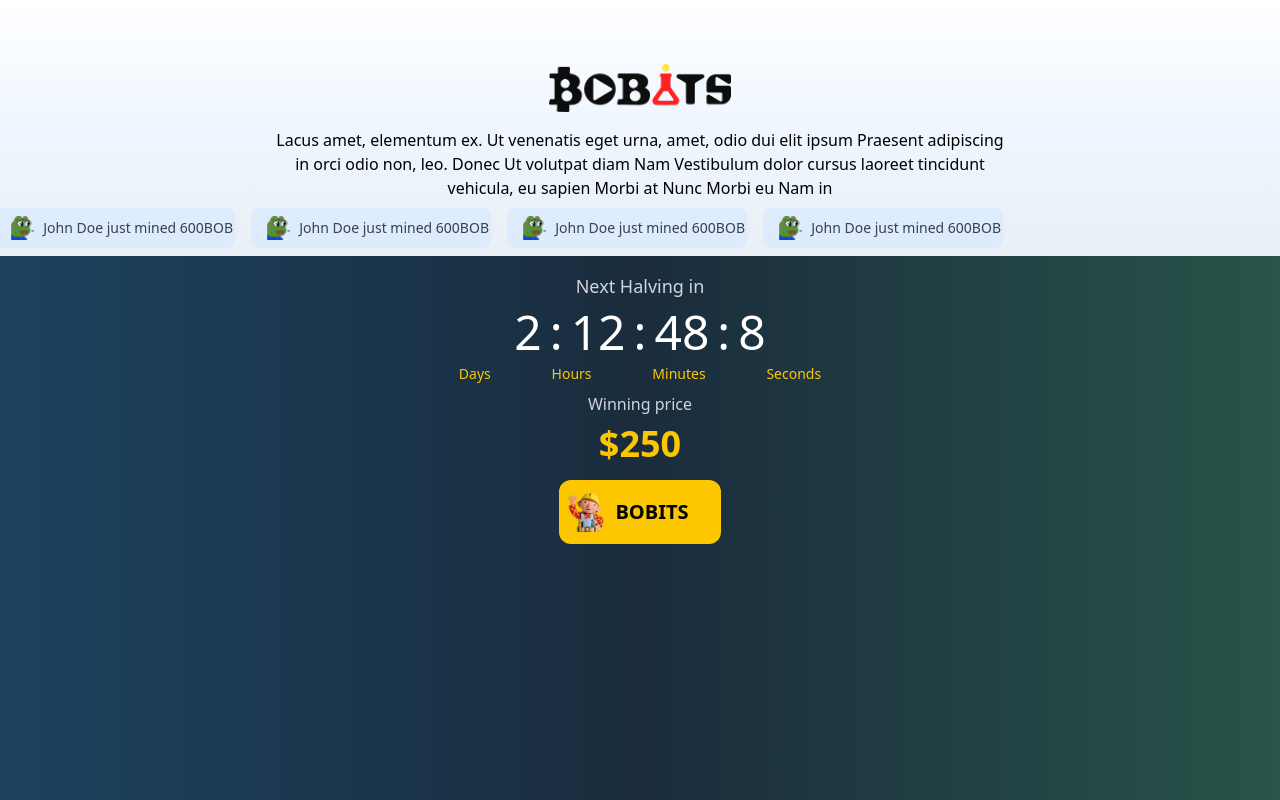
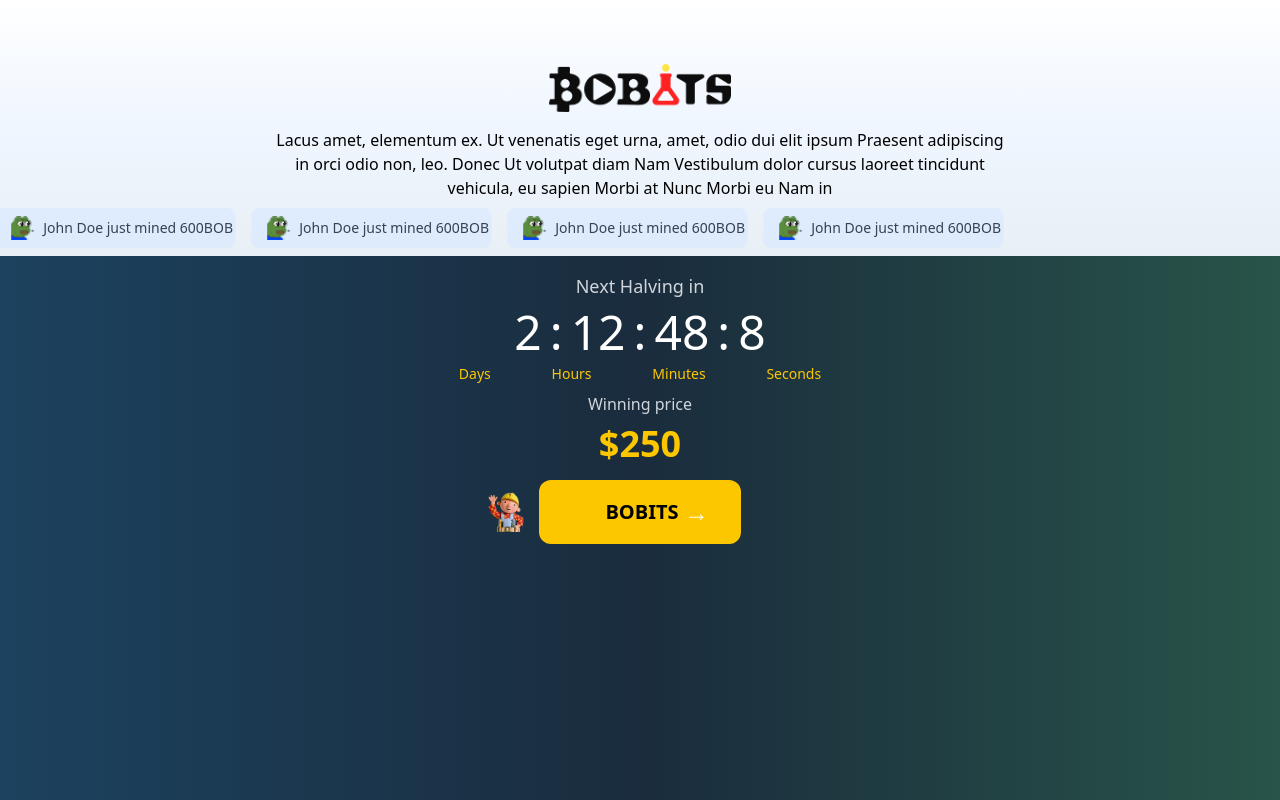
Before and after one commit to sam-thetutor/temp, a React (Vite) app: page / in a window 1280 px wide. Both pictures are taken after a click on the button "BOBITS". Built offline with nearby package versions, Linux system fonts and the light colour scheme.

Commit message:
Add framer-motion for animated BOBITS button interaction in LandingPage

```diff
--- a/package.json
+++ b/package.json
@@ -12,6 +12,7 @@
   "dependencies": {
     "@tailwindcss/oxide": "^4.0.5",
     "@tailwindcss/vite": "^4.0.5",
+    "framer-motion": "^12.4.2",
     "lucide-react": "^0.475.0",
     "react": "^19.0.0",
     "react-dom": "^19.0.0",
--- a/src/pages/Landingpage/LandingPage.tsx
+++ b/src/pages/Landingpage/LandingPage.tsx
@@ -1,5 +1,6 @@
 import React, { useState, useEffect } from 'react';
 import { NotificationCarousel } from '../../components/notifications/Notification';
+import { motion } from "framer-motion";
 
 const LandingPage = () => {
   const [timeLeft, setTimeLeft] = useState({
@@ -27,6 +28,8 @@ const LandingPage = () => {
 
     return () => clearInterval(timer);
   }, []);
+
+  const [clicked, setClicked] = useState(false);
 
   return (
     <div className="flex flex-col min-h-screen">
@@ -86,28 +89,45 @@ const LandingPage = () => {
             </div>
 
 
-            {/* <button className="bg-yellow-400 hover:bg-yellow-500 rounded-xl pl-2 pr-8 py-3 transition-colors">
-              <div className="flex items-center gap-2">
-                <img
-                  src="images/cartonn.png"
-                  alt="mascot"
-                  className="w-10 h-10"
-                />
-                <span className="text-black font-bold text-xl">BOBITS</span>
-              </div>
-            </button> */}
+            {/* BOBITS Button */}
+            <div className="relative flex items-center justify-center">
+  {/* Button with Image and Text */}
+  <button
+    onClick={() => setClicked(!clicked)}
+    className="bg-yellow-400 hover:bg-yellow-500 rounded-xl pl-2 pr-8 py-3 transition-colors flex items-center gap-2 relative overflow-visible"
+  >
+    {/* Image starts inside the button */}
+    <motion.img
+      src="images/cartonn.png"
+      alt="mascot"
+      className="w-10 h-10"
+      initial={{ x: 0 }} // Start at normal position
+      animate={{ x: clicked ? -60 : 0 }} // Move left on click
+      transition={{ duration: 0.5 }}
+    />
 
-               {/* BOBITS Button */}
-            <button className="bg-yellow-400 hover:bg-yellow-500 rounded-xl pl-2 pr-8 py-3 transition-colors">
-              <div className="flex items-center gap-2">
-                <img
-                  src="images/cartonn.png"
-                  alt="mascot"
-                  className="w-10 h-10"
-                />
-                <span className="text-black font-bold text-xl">BOBITS</span>
-              </div>
-            </button>
+    {/* Text shifting slightly to the right */}
+    <motion.span
+      className="text-black font-bold text-xl"
+      animate={{ x: clicked ? 10 : 0 }}
+      transition={{ duration: 0.5 }}
+    >
+      BOBITS
+    </motion.span>
+
+    {/* Arrow icon that appears when clicked */}
+    <motion.span
+      className="ml-2 text-white font-bold text-2xl"  // Ensures space for arrow, white, bold, and bigger
+      animate={{ opacity: clicked ? 1 : 0 }} // Show the arrow when clicked
+      transition={{ duration: 0.3 }}
+    >
+      {clicked ? '→' : ''}
+    </motion.span>
+  </button>
+</div>
+
+
+
           </div>
         </div>
       </div>
```
Also changed, not shown: 1 other file (tests, documents, lock files or other folders).
